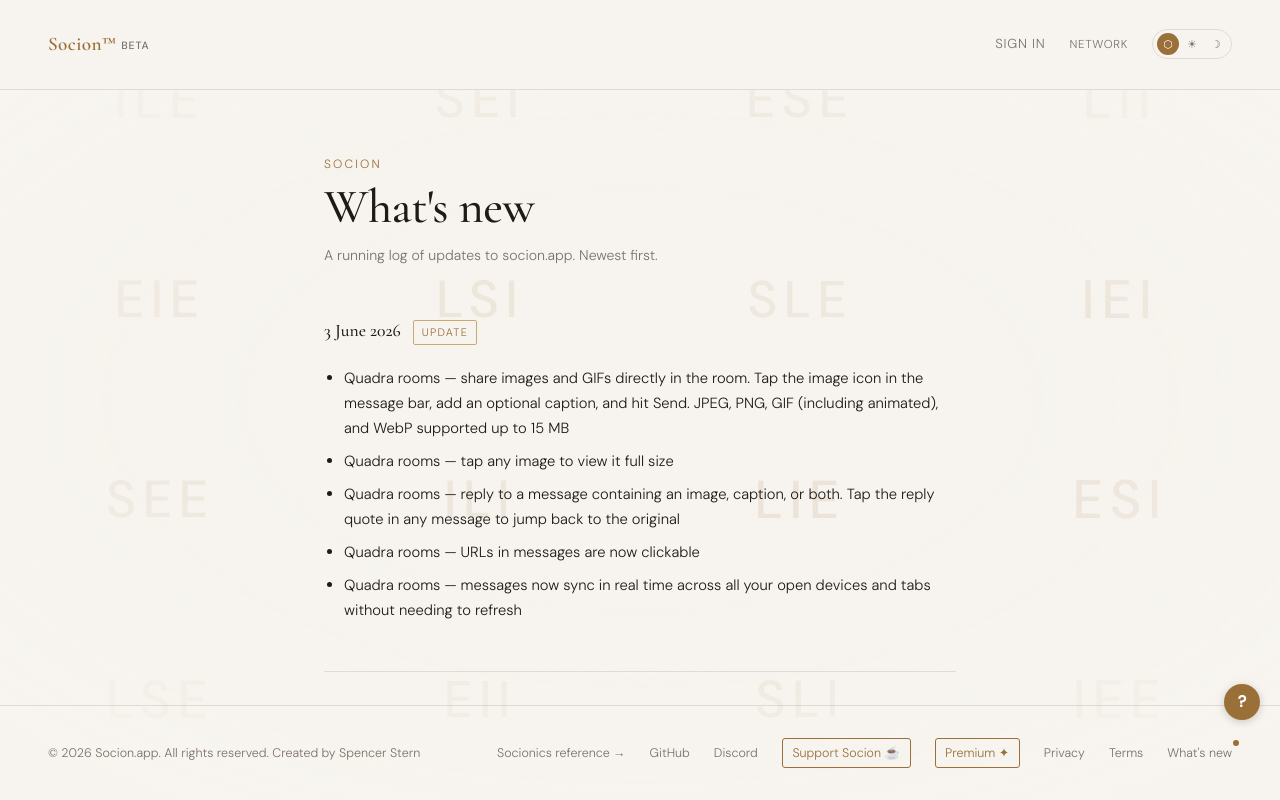
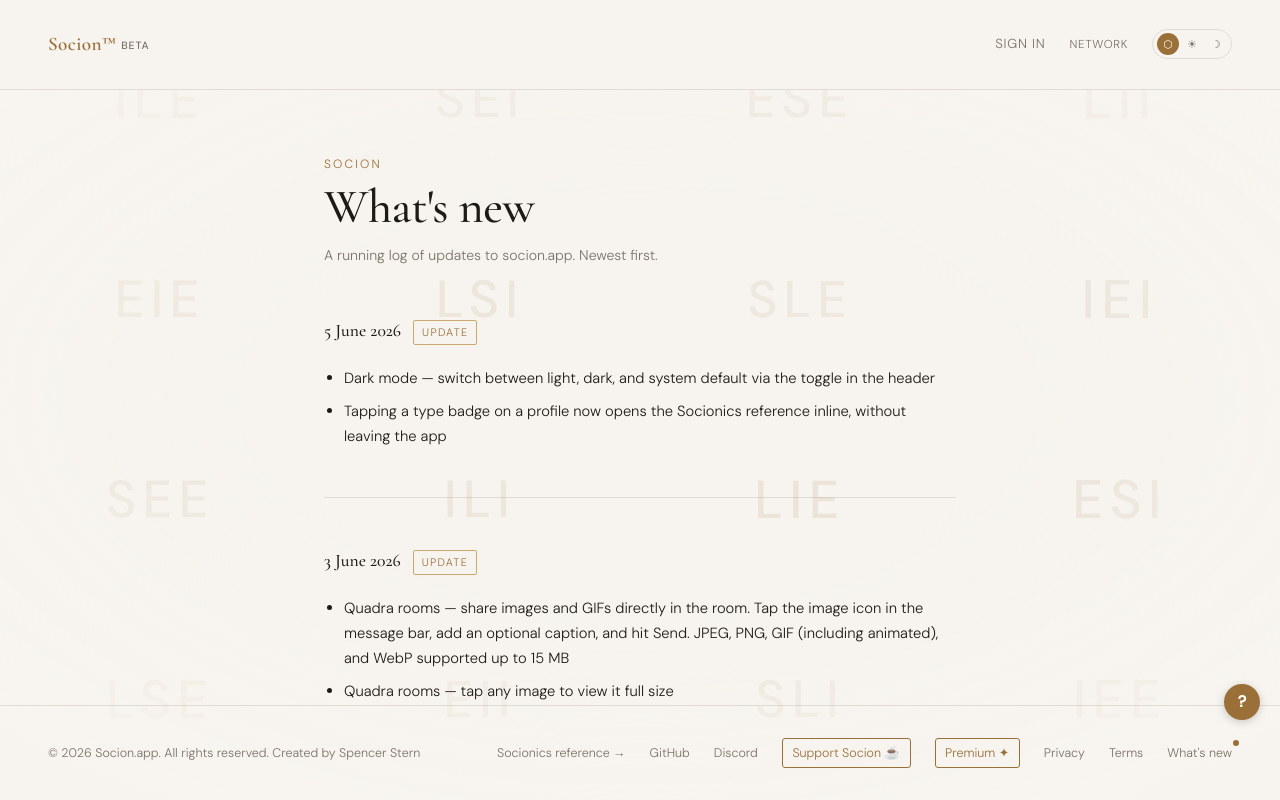
Before and after one commit to sstern42/socionics-match, a React (Vite) app: page /changelog in a window 1280 px wide. Built offline with nearby package versions, Linux system fonts and the light colour scheme; no server answers.

Commit message:
Update Changelog.jsx

```diff
--- a/src/pages/Changelog.jsx
+++ b/src/pages/Changelog.jsx
@@ -1,6 +1,14 @@
 import Layout from '../components/Layout'
 
 export const ENTRIES = [
+    {
+      date: '5 June 2026',
+      label: 'Update',
+      items: [
+        'Dark mode — switch between light, dark, and system default via the toggle in the header',
+        'Tapping a type badge on a profile now opens the Socionics reference inline, without leaving the app',
+      ],
+    },
     {
     date: '3 June 2026',
     label: 'Update',
```
